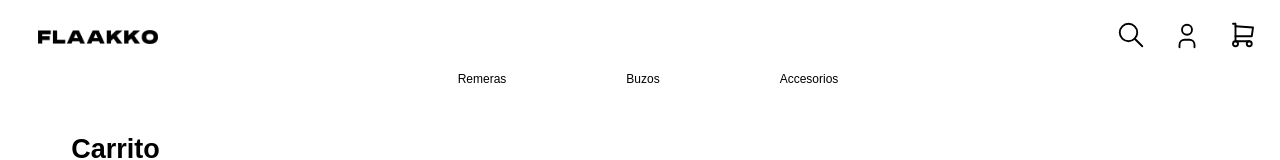
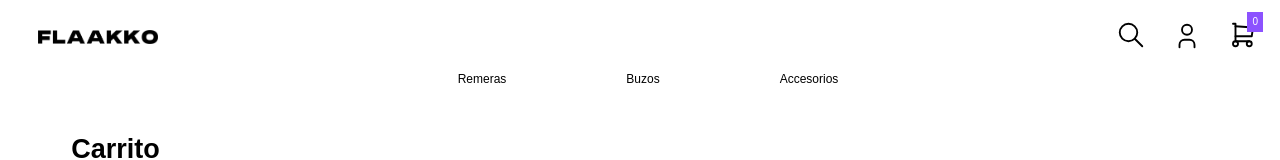
Before and after one commit to jp-quintana/coder-react, a React (Create React App) app: page /cart in a window 1280 px wide. Shown: the top 160 px of the page. Built offline with nearby package versions, Linux system fonts and the light colour scheme.

Commit message:
Add contador icono CartWidget

```diff
--- a/src/App.css
+++ b/src/App.css
@@ -102,6 +102,17 @@ img {
       .navegacion__sign-in-modal, .navegacion__sign-in-modal-close {
         border: none;
         background-color: transparent; }
+      .navegacion__icono-carrito {
+        position: relative; }
+        .navegacion__items-carrito {
+          font-size: 1rem;
+          position: absolute;
+          top: -.8rem;
+          right: -.5rem;
+          padding: 0 .5rem;
+          color: #ffffff;
+          text-align: center;
+          background-color: #8c52ff; }
     .navegacion2 {
       display: none; }
       @media (min-width: 768px) {
--- a/src/components/CartWidget/CartWidget.js
+++ b/src/components/CartWidget/CartWidget.js
@@ -5,10 +5,11 @@ import { context } from '../../context/CartContext'
 
 const CartWidget = () => {
 
-  const resultado = useContext(context);
-  console.log(resultado)
+  const contexto = useContext(context);
+  const cantidadCarrito = contexto.cantidadCarrito
 
   return (
+      <div class ="navegacion__icono-carrito">
       <NavLink to="/cart" class="navegacion__enlace" href="pages/carrito.html">
         <svg xmlns="http://www.w3.org/2000/svg" class="icon icon-tabler icon-tabler-shopping-cart" width="30" height="30" viewBox="0 0 24 24" stroke-width="1.5" stroke="#000000" fill="none" stroke-linecap="round" stroke-linejoin="round">
           <path stroke="none" d="M0 0h24v24H0z" fill="none"/>
@@ -17,7 +18,9 @@ const CartWidget = () => {
           <path d="M17 17h-11v-14h-2" />
           <path d="M6 5l14 1l-1 7h-13" />
         </svg>
+        <div class="navegacion__items-carrito">{cantidadCarrito}</div>
       </NavLink>
+    </div>
   )
 }
 
--- a/src/context/CartContext.js
+++ b/src/context/CartContext.js
@@ -7,19 +7,20 @@ const { Provider } = context
 const CartContext = ({children}) => {
 
   const [carrito, setCarrito] = useState([])
-  const [cantidad, setCantidad] = useState(0)
+  const [cantidadCarrito, setCantidadCarrito] = useState(0)
 
   const addItem = (producto, cantidad) => {
 
     let indice = isInCart(producto.sku)
-    console.log(indice)
 
     if (indice === -1) {
       setCarrito([...carrito, { producto, cantidad }])
+      setCantidadCarrito(cantidadCarrito + cantidad)
     } else {
       let updateCart = [...carrito]
       updateCart[indice].cantidad += cantidad
       setCarrito(updateCart)
+      setCantidadCarrito(cantidadCarrito + cantidad)
     }
   }
 
@@ -40,7 +41,7 @@ const CartContext = ({children}) => {
 
   const valorContexto = {
     carrito,
-    cantidad,
+    cantidadCarrito,
     addItem,
     removeItem,
     clear
```
Lines whose indentation alone changed are shown as unchanged.
